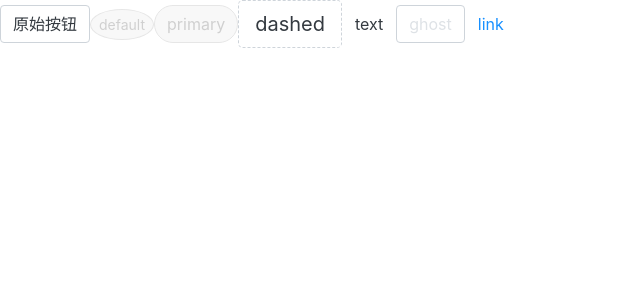
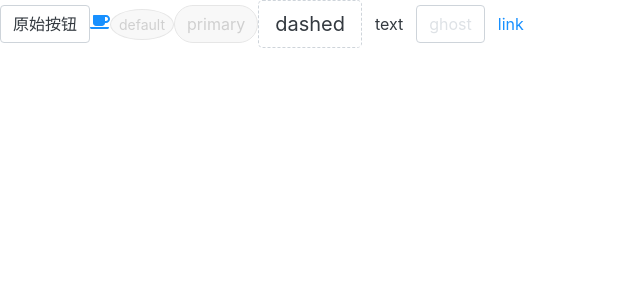
Before and after one commit to jiudehuiyi/jh-ui-tshook, a React app: page / in a window 1280 px wide. Shown: the top 300 px of the page, without its empty margins (0-640 px from the left). Built offline with nearby package versions, Linux system fonts and the light colour scheme.

Commit message:
finish icon component

```diff
--- a/src/App.tsx
+++ b/src/App.tsx
@@ -1,11 +1,22 @@
 import React from 'react';
+import { library } from '@fortawesome/fontawesome-svg-core'
+import {  fas,faCoffee } from '@fortawesome/free-solid-svg-icons'
+
 
 import Button from "./components/Button/button";
+import Icon from "./components/Icon/icon";
+
+library.add( fas );//添加所有种类的图标(不用一个个的进行引入)
 
 function App() {
   return (
     <div className="App">
+
       <Button>原始按钮</Button>
+      <Icon
+        icon='coffee'
+        theme="primary"
+      />
      <Button btnType="default" size="small" danger={true} disabled={true}  shape="circle">default</Button>
      <Button btnType="primary" size="middle" danger={true} disabled={true} shape="round"  >primary</Button>
      <Button btnType="dashed" size="large">dashed</Button>
--- a/src/components/Button/button.tsx
+++ b/src/components/Button/button.tsx
@@ -1,6 +1,5 @@
 import React,{ useState } from "react";
 import classnames from "classnames";
-
 
 export type ButtonShape = "circle" | "round";
 export type ButtonSize = "large" | "middle" | "small";
--- /dev/null
+++ b/src/components/Icon/_style.scss
@@ -0,0 +1,5 @@
+@each $key,$val in $theme-colors {
+    .icon-#{$key} {
+        color: $val;
+    }
+}
--- /dev/null
+++ b/src/components/Icon/icon.md
@@ -0,0 +1,12 @@
+### https://fontawesome.com/how-to-use/on-the-web/using-with/react 文档包括可选属性
+## props
+# 1.icon:string,图标的类型
+# 2.size:string,图标尺寸,xs,lg,6x(图标倍数)
+# 3.fixedWidth:boolean,图标宽度
+# 4.rotation:number,图标的旋转度数,rotation={90}
+# 5.flip:horizontal|vertical|both,水平、垂直、同时旋转
+# 6.border:boolean,带边框的图标
+# 7.transform:object,动画
+# 8.mask:array,遮罩图标,mask={['far', 'circle']}
+# tip:请更详细请看上述链接
+# 图标种类请看库:@fortawesome/free-solid-svg-icons
--- /dev/null
+++ b/src/components/Icon/icon.tsx
@@ -0,0 +1,30 @@
+import React from "react";
+import { FontAwesomeIcon,FontAwesomeIconProps } from "@fortawesome/react-fontawesome";
+import classnames from "classnames";
+
+
+export type ThemeProps = "primary" | "secondary" | "success" | "info" | "warning" | "danger" | "light"|"dark";
+//FontAwesomeIconProps内置部分属性类型
+interface IconProps extends FontAwesomeIconProps {
+    theme?:ThemeProps;
+}
+
+const Icon:React.FC<IconProps> = (props)=>{
+
+    const { className,theme,...restProps } = props;
+    const classes = classnames(
+            "icon",
+            className,
+            {
+                [`icon-${theme}`] : theme
+            }
+        )
+    return (
+            <FontAwesomeIcon
+                className={ classes }
+                {...restProps}
+            />
+        )
+}
+
+export default Icon;
--- a/src/styles/_variables.scss
+++ b/src/styles/_variables.scss
@@ -35,6 +35,18 @@ $warning:$yellow !default;
 $danger:#ff4d4f !default;
 $light:$gray-100 !default;
 $dark:$gray-800 !default;
+
+$theme-colors:
+(
+  "primary":    $primary,
+  "secondary":  $secondary,
+  "success":    $success,
+  "info":       $info,
+  "warning":    $warning,
+  "danger":     $danger,
+  "light":      $light,
+  "dark":       $dark
+);
 
 
 // 字体系统
--- a/src/styles/index.scss
+++ b/src/styles/index.scss
@@ -10,3 +10,6 @@
 
 //Button组件样式文件
 @import "../components/Button/style";
+
+//Icon组件样式文件
+@import "../components/Icon/style";
```
Also changed, not shown: package.json (+6 -1 lines), 1 other file (tests, documents, lock files or other folders).
